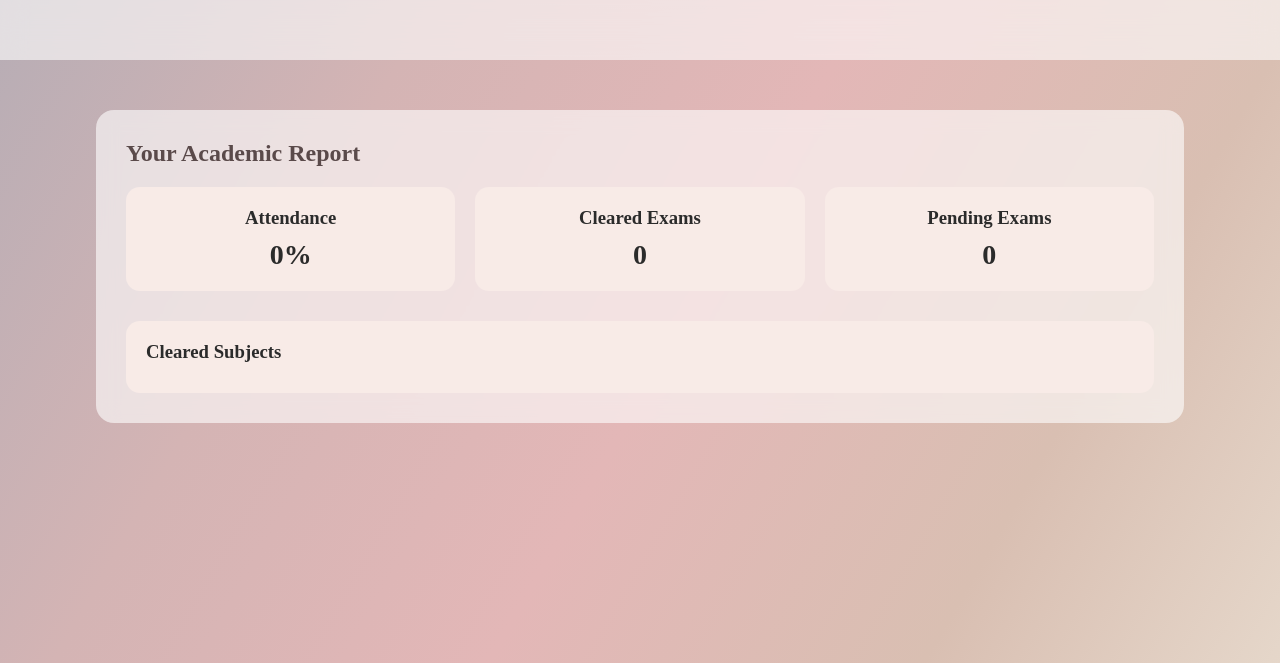
After one commit to ayesha-rahman37/MedEdu-Portal, a Django app: page /student-report/ in a window 1280 px wide. The commit adds this page. Shown: the top 663 px of the page. Run offline with Django 5.2, Linux system fonts and the light colour scheme; a user stored in the database is signed in; data that the repository does not hold is empty; parts of the project's set-up code (start-up, migrations or seed data) failed here and were passed over.

Commit message:
Added student report and admin monitoring system

```diff
--- a/MedEdu/models.py
+++ b/MedEdu/models.py
@@ -471,3 +471,31 @@ class WardSwapRequest(models.Model):
 
     def __str__(self):
         return f"{self.requested_by} swap request"
+
+
+class Attendance(models.Model):
+
+    STATUS = (
+        ("present", "Present"),
+        ("absent", "Absent"),
+    )
+
+    student = models.ForeignKey(
+        settings.AUTH_USER_MODEL,
+        on_delete=models.CASCADE
+    )
+
+    subject = models.ForeignKey(
+        Subject,
+        on_delete=models.CASCADE
+    )
+
+    status = models.CharField(
+        max_length=10,
+        choices=STATUS
+    )
+
+    date = models.DateField(auto_now_add=True)
+
+    def __str__(self):
+        return f"{self.student} - {self.status}"
--- a/MedEdu/urls.py
+++ b/MedEdu/urls.py
@@ -14,7 +14,7 @@ urlpatterns = [
     # ================= ACCOUNT =================
     path('verify/<int:user_id>/', views.verify_account, name="verify_account"),
 
-    # ONLY ONE FORGOT PASSWORD (FIXED)
+    # ================= FORGOT PASSWORD =================
     path('forgot-password/', views.forgot_password, name='forgot_password'),
 
     # ================= PROFILE =================
@@ -71,30 +71,28 @@ urlpatterns = [
     path('admin/eligibility/', views.eligibility_view, name='eligibility'),
     path('student/status/', views.student_status_view, name='student_status'),
 
-    # ================= FACULTY SCHEDULE =================
+    # ================= FACULTY =================
     path('faculty/schedule/', views.faculty_schedule, name='faculty_schedule'),
     path("faculty/upload-marks/", views.upload_marks, name="upload_marks"),
     path("faculty/edit-marks/", views.edit_marks, name="edit_marks"),
     path("faculty/attendance/", views.mark_attendance, name="mark_attendance"),
     path('faculty/results/', views.exam_results, name='exam_results'),
 
-    # ================= ANALYTICS URLS =================
+    # ================= ANALYTICS =================
     path('analytics/', views.dashboard_analytics, name='analytics'),
 
     # ================= OT SCHEDULE =================
     path('ot/', views.ot_schedule, name='ot_schedule'),
 
-    # ================= INTERN DUTY SCHEDULE =================
+    # ================= INTERN DUTY =================
     path('assign-duty/', views.assign_duty, name='assign_duty'),
     path('intern-duty/', views.intern_duty, name='intern_duty'),
 
-    # ================= CLINICAL CASES =================
+    # ================= CLINICAL CASE =================
     path('clinical-case/', views.clinical_case, name='clinical_case'),
-
 
     # ================= NOTIFICATIONS =================
     path('notifications/', views.notifications_view, name='notifications'),
-
 
     # ================= WARD POSTING =================
     path("ward-manage/", views.ward_posting_manage, name="ward_posting_manage"),
@@ -102,4 +100,10 @@ urlpatterns = [
     path("swap-request/<int:posting_id>/", views.ward_swap_request, name="ward_swap_request"),
     path("swap-requests/", views.ward_swap_requests, name="ward_swap_requests"),
     path("swap-update/<int:request_id>/<str:action>/", views.update_swap_status, name="update_swap_status"),
+
+    # ================= REPORTS =================
+    path("student-report/", views.student_report, name="student_report"),
+    path("download-report/", views.download_report, name="download_report"),
+    path("admin-monitoring/", views.admin_monitoring, name="admin_monitoring"),
+
 ]
--- a/MedEdu/views.py
+++ b/MedEdu/views.py
@@ -1344,3 +1344,117 @@ def update_swap_status(request, request_id, action):
     swap.save()
 
     return redirect("ward_swap_requests")
+
+@login_required
+def student_report(request):
+
+    student = request.user
+
+    # attendance
+    total_attendance = Attendance.objects.filter(
+        student=student
+    ).count()
+
+    present_count = Attendance.objects.filter(
+        student=student,
+        status="present"
+    ).count()
+
+    attendance_percentage = 0
+
+    if total_attendance > 0:
+        attendance_percentage = (
+            present_count / total_attendance
+        ) * 100
+
+    # results
+    results = Result.objects.filter(user=student)
+
+    cleared_results = results.filter(
+        status="clear"
+    ).count()
+
+    pending_results = results.filter(
+        status="pending"
+    ).count()
+
+    # chart data
+    chart_labels = []
+    chart_marks = []
+
+    for r in results:
+        chart_labels.append(r.topic.title)
+        chart_marks.append(r.marks if r.marks else 0)
+
+    return render(request, "reports/student_report.html", {
+
+        "attendance_percentage": round(attendance_percentage, 1),
+
+        "cleared_results": cleared_results,
+
+        "pending_results": pending_results,
+
+        "results": results,
+
+        "chart_labels": chart_labels,
+        "chart_marks": chart_marks,
+
+    })
+
+
+@login_required
+def admin_monitoring(request):
+
+    if request.user.role != "admin":
+        return redirect("home")
+
+    students = User.objects.filter(
+        role__in=["medical_student", "dental_student"]
+    )
+
+    monitoring_data = []
+
+    for student in students:
+
+        total_attendance = Attendance.objects.filter(
+            student=student
+        ).count()
+
+        present = Attendance.objects.filter(
+            student=student,
+            status="present"
+        ).count()
+
+        attendance_percentage = 0
+
+        if total_attendance > 0:
+            attendance_percentage = (
+                present / total_attendance
+            ) * 100
+
+        cleared = Result.objects.filter(
+            user=student,
+            status="clear"
+        ).count()
+
+        pending = Result.objects.filter(
+            user=student,
+            status="pending"
+        ).count()
+
+        monitoring_data.append({
+            "student": student,
+            "attendance": round(attendance_percentage, 1),
+            "cleared": cleared,
+            "pending": pending
+        })
+
+    return render(request, "reports/admin_monitoring.html", {
+        "monitoring_data": monitoring_data
+    })
+
+
+@login_required
+def download_report(request):
+
+    return render(request, "reports/download_report.html")
--- a/static/css/style.css
+++ b/static/css/style.css
@@ -1863,3 +1863,51 @@ h2 {
     margin-top: 30px;
     font-size: 16px;
 }
+/* ================= REPORT ================= */
+
+.report-container {
+    width: 85%;
+    margin: 40px auto;
+}
+
+.report-card {
+    background: rgba(255,255,255,0.6);
+    backdrop-filter: blur(10px);
+    padding: 30px;
+    border-radius: 18px;
+}
+
+.report-grid {
+    display: flex;
+    gap: 20px;
+    margin-top: 20px;
+}
+
+.report-box {
+    flex: 1;
+    background: #f8ebe7;
+    padding: 20px;
+    border-radius: 14px;
+    text-align: center;
+}
+
+.report-box h3 {
+    margin-bottom: 10px;
+}
+
+.report-box p {
+    font-size: 28px;
+    font-weight: bold;
+}
+
+.subject-box {
+    margin-top: 30px;
+    background: #f8ebe7;
+    padding: 20px;
+    border-radius: 14px;
+}
+
+.subject-box ul {
+    margin-top: 10px;
+    padding-left: 20px;
+}
--- a/templates/base.html
+++ b/templates/base.html
@@ -197,6 +197,7 @@
                 <a href="{% url 'my_ward_posting' %}"> Ward Posting</a>
                 <a href="{% url 'ot_schedule' %}">OT</a>
                 <a href="{% url 'student_status' %}">Status</a>
+                <a href="{% url 'student_report' %}">Report</a>
                 <a href="{% url 'student_library' %}">Library</a>
                 <a href="{% url 'payment' %}">Payment</a>
                  <a href="{% url 'notifications' %}">Notifications
@@ -294,8 +295,9 @@
                 <a href="{% url 'eligibility' %}">Eligibility</a>
                 <a href="{% url 'assign_duty' %}">Manage Duty</a>
                 <a href="{% url 'add_notice' %}">Academic Notice</a>
+                <a href="{% url 'admin_monitoring' %}">Monitoring</a>
+                <a href="{% url 'analytics' %}">Analytics</a>
                 <a href="{% url 'payment' %}">Payments</a>
-                <a href="{% url 'analytics' %}">Analytics</a>
                 <a href="{% url 'notifications' %}">Notifications
                     {% if notification_count > 0 %}
                         <span class="notif-badge">{{ notification_count }}</span>
--- /dev/null
+++ b/templates/reports/student_report.html
@@ -0,0 +1,45 @@
+{% extends "base.html" %}
+{% block content %}
+
+<div class="report-container">
+
+    <div class="report-card">
+
+        <h2>Your Academic Report</h2>
+
+        <div class="report-grid">
+
+            <div class="report-box">
+                <h3>Attendance</h3>
+                <p>{{ attendance_percentage }}%</p>
+            </div>
+
+            <div class="report-box">
+                <h3>Cleared Exams</h3>
+                <p>{{ cleared_results }}</p>
+            </div>
+
+            <div class="report-box">
+                <h3>Pending Exams</h3>
+                <p>{{ pending_results }}</p>
+            </div>
+
+        </div>
+
+        <div class="subject-box">
+
+            <h3>Cleared Subjects</h3>
+
+            <ul>
+                {% for s in cleared_subjects %}
+                    <li>{{ s.topic.subject.name }}</li>
+                {% endfor %}
+            </ul>
+
+        </div>
+
+    </div>
+
+</div>
+
+{% endblock %}
```
Also changed, not shown: templates/reports/admin_monitoring.html (added, +52 -0 lines), MedEdu/migrations/0002_alter_attendance_date.py (added).
